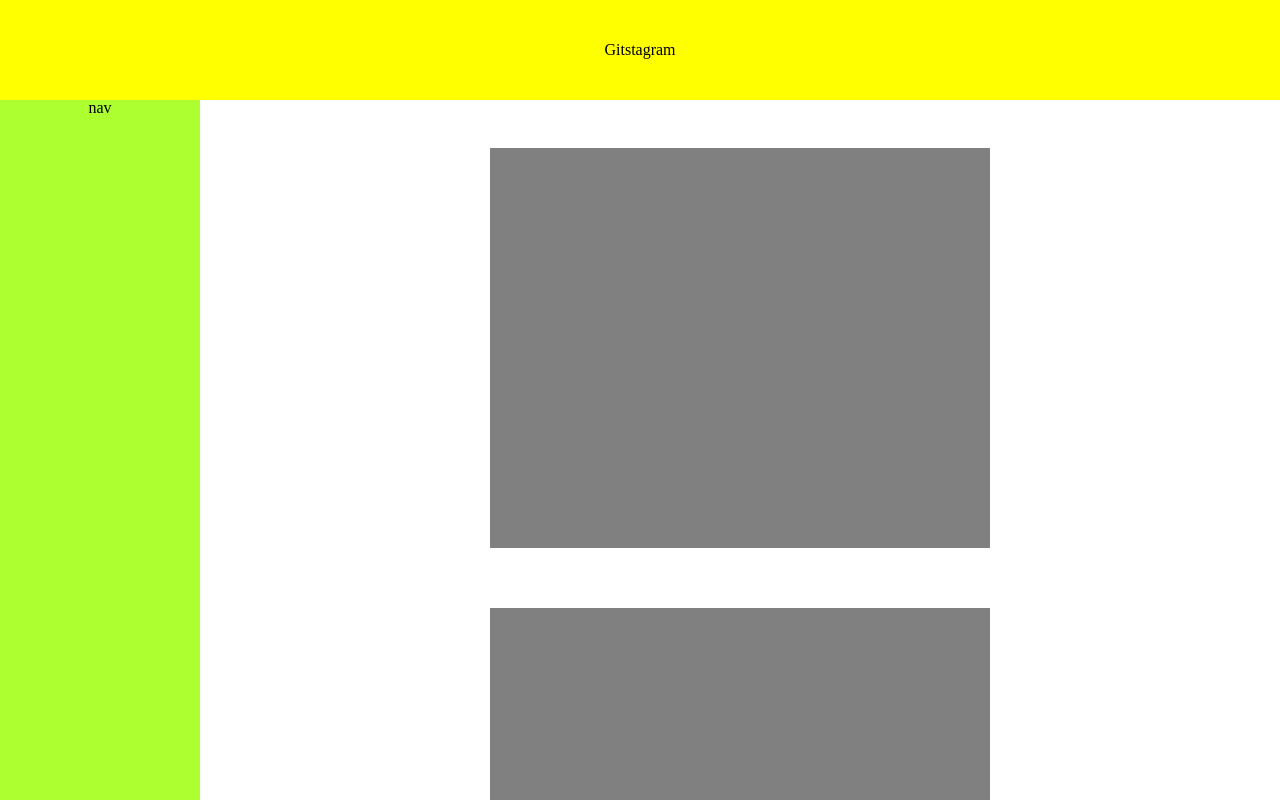
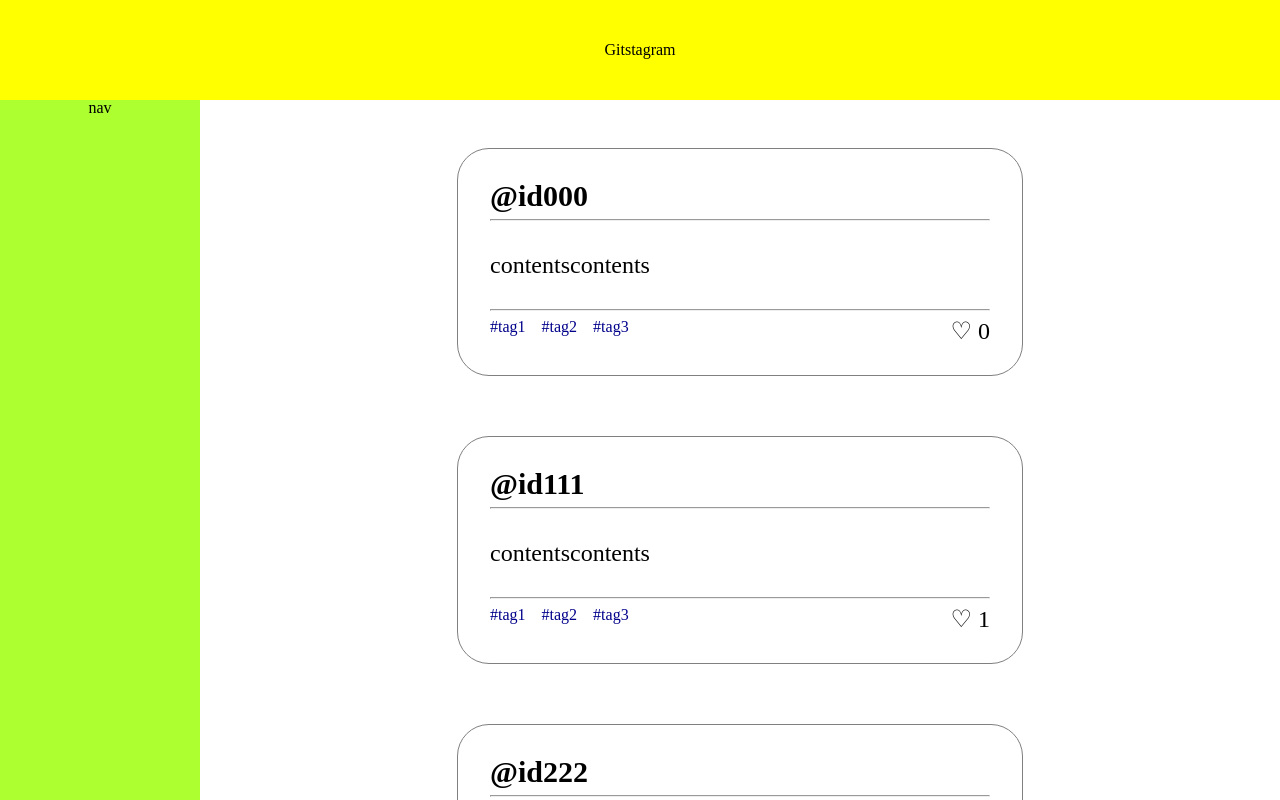
Before and after one commit to ajou-gitstagram/client-web, a React (Create React App) app: page / in a window 1280 px wide. Shown: the top 800 px of the page. Built offline with nearby package versions, Linux system fonts and the light colour scheme.

Commit message:
add skeleton on home

```diff
--- a/src/common/common.css
+++ b/src/common/common.css
@@ -6,4 +6,7 @@
 .mt-8 { margin-top: 8px; }
 .mt-16 { margin-top: 16px; }
 
+.mr-16 { margin-right: 16px; }
+
 .flex { display: flex; }
+.space-between { justify-content: space-between; }
--- a/src/pages/home-page/HomePage.tsx
+++ b/src/pages/home-page/HomePage.tsx
@@ -1,12 +1,33 @@
 import S from "./HomePage.module.css";
 import ContentsBox from "./contents-box/ContentsBox";
 import Blank from "../../common/module/blank/Blank";
+import type {HomeModel} from "./config/model";
 
-const dummy = [
-    {},
-    {},
-    {},
-    {},
+const dummy: HomeModel = [
+    {
+        id: "id000",
+        contents: "contentscontents",
+        likes: 0,
+        tags: ["tag1", "tag2", "tag3"]
+    },
+    {
+        id: "id111",
+        contents: "contentscontents",
+        likes: 1,
+        tags: ["tag1", "tag2", "tag3"]
+    },
+    {
+        id: "id222",
+        contents: "contentscontents",
+        likes: 2,
+        tags: ["tag1", "tag2", "tag3"]
+    },
+    {
+        id: "id333",
+        contents: "contentscontents",
+        likes: 3,
+        tags: ["tag1", "tag2", "tag3"]
+    },
 ]
 
 const HomePage = () => {
@@ -14,7 +35,7 @@ const HomePage = () => {
         <div className={S['container']}>
             <Blank height={48} />
             { dummy.map((d, i) => {
-                return <ContentsBox />
+                return <ContentsBox data={d} />
             }) }
         </div>
     );
--- /dev/null
+++ b/src/pages/home-page/config/model.ts
@@ -0,0 +1,12 @@
+type HomeModel = Array<HomeData>;
+
+interface HomeData {
+	id: string;
+	contents: string;
+	likes: number;
+	tags: string[];
+}
+
+export type {
+	HomeModel, HomeData
+}
--- a/src/pages/home-page/contents-box/ContentsBox.module.css
+++ b/src/pages/home-page/contents-box/ContentsBox.module.css
@@ -1,6 +1,31 @@
 .container {
+    padding: 32px;
     width: 500px;
-    height: 400px;
-    background-color: gray;
+    /*height: 400px;*/
     margin-bottom: 60px;
+
+    border: 1px solid gray;
+    border-radius: 32px;
 }
+
+.content-id {
+    font-weight: bold;
+    font-size: 30px;
+    text-align: left;
+}
+
+.content-content {
+    text-align: left;
+    margin: 32px 0;
+    font-size: 24px;
+}
+
+.content-tag {
+    color: darkblue;
+    margin-right: 16px;
+}
+
+.content-like {
+    font-size: 24px;
+    cursor: pointer;
+}
--- a/src/pages/home-page/contents-box/ContentsBox.tsx
+++ b/src/pages/home-page/contents-box/ContentsBox.tsx
@@ -1,9 +1,26 @@
 import S from './ContentsBox.module.css';
+import {HomeData} from "../config/model";
 
-const ContentsBox = ({  }) => {
+interface props {
+	data: HomeData
+}
+
+const ContentsBox = ({ data }: props) => {
 	return (
 		<article className={S['container']}>
-
+			<p className={S['content-id']}>@{data.id}</p>
+			<hr />
+			<p className={S['content-content']}>{data.contents}</p>
+			<hr />
+			<div className={'flex space-between'}>
+				<div>
+					{data.tags.map((d) => <span className={S['content-tag']}>#{d}</span>)}
+				</div>
+				<div className={S['content-like']}>
+					<span>♡ </span>
+					<span>{data.likes}</span>
+				</div>
+			</div>
 		</article>
 	);
 }
```
